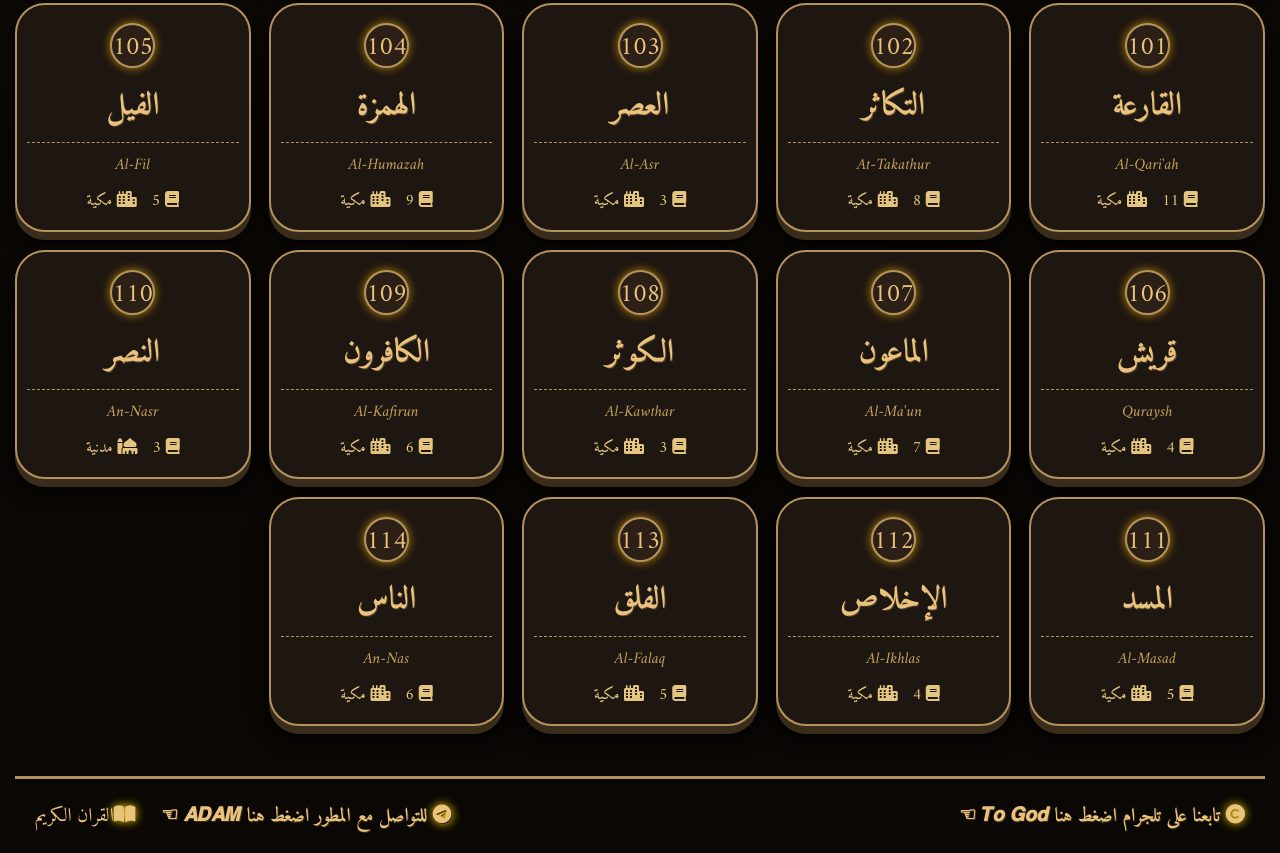
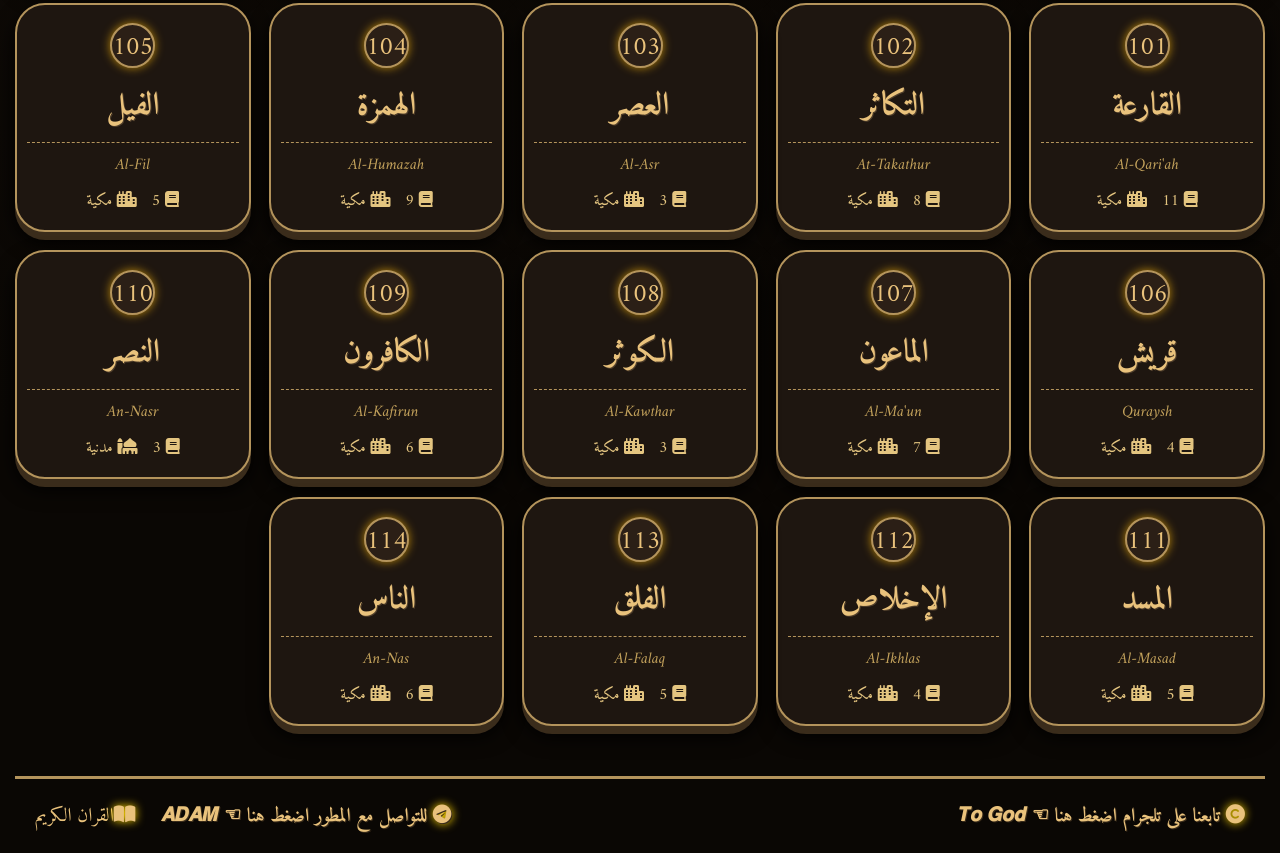
Before and after one commit to adamelaraby947-alt/Quran_Kareem_6., a plain HTML site: page index.html in a window 1280 px wide. Shown: the part 5804-6657 px from the top of the page. Drawn offline with Linux system fonts and the light colour scheme; a web font is replaced by a local one.

Commit message:
index.html

```diff
--- a/index.html
+++ b/index.html
@@ -666,10 +666,10 @@
     <!-- تذييل الحقوق -->
     <div class="footer">
         <div>
-            <i class="fas fa-copyright"></i> <a href="https://t.me/to_god_2" target="_blank"> تابعنا على تلجرام اضغط هنا 𝑻𝒐 𝑮𝒐𝒅 ☜</a>
+            <i class="fas fa-copyright"></i> <a href="https://t.me/to_god_2" target="_blank"> تابعنا على تلجرام اضغط هنا ☜ 𝑻𝒐 𝑮𝒐𝒅</a>
         </div>
         <div>
-            <a href="https://t.me/ST_R_5" target="_blank"><i class="fab fa-telegram"></i> للتواصل مع المطور اضغط هنا 𝑨𝑫𝑨𝑴 ☜</a>
+            <a href="https://t.me/ST_R_5" target="_blank"><i class="fab fa-telegram"></i> للتواصل مع المطور اضغط هنا ☜ 𝑨𝑫𝑨𝑴</a>
             <span style="margin-right: 20px;"><i class="fas fa-book-open"></i>القران الكريم</span>
         </div>
     </div>
```
